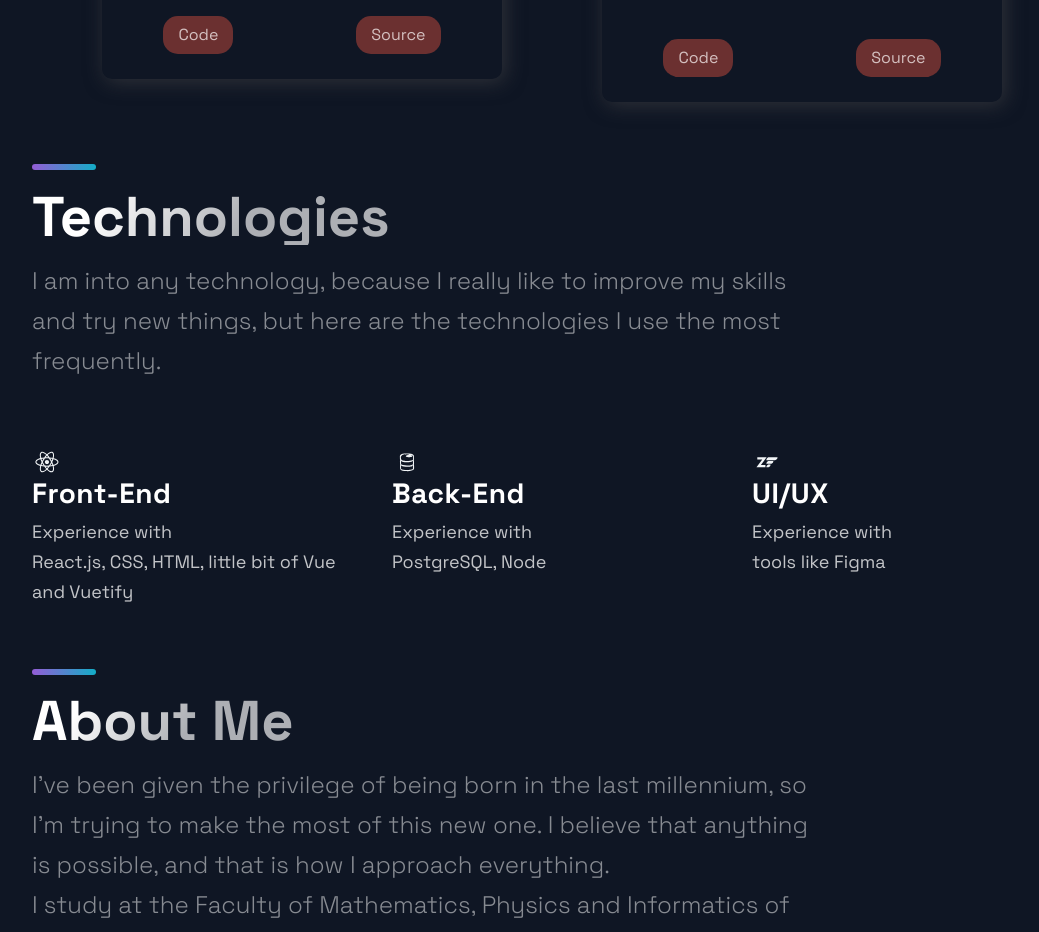
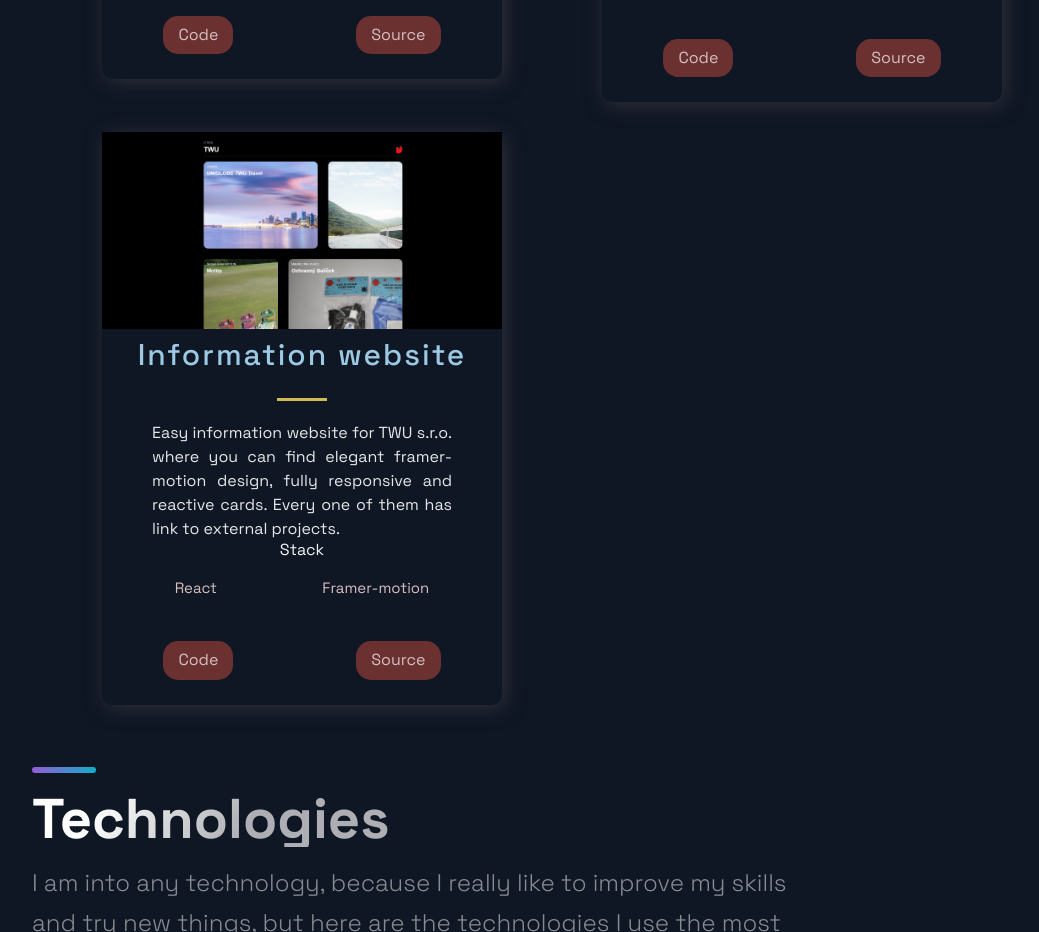
Before and after one commit to Villiss/lukasvilim-portfolio, a Next.js app: page / in a window 1280 px wide. Shown: the part 1400-2332 px from the top of the page, without its empty margins (88-1127 px from the left). Built offline with nearby package versions, Linux system fonts and the light colour scheme.

Commit message:
twu pridany project

```diff
--- a/src/constants/constants.js
+++ b/src/constants/constants.js
@@ -17,6 +17,15 @@ export const projects = [
     visit: 'https://github.com/Villiss/vilimshop',
     id: 1,
   },
+  {
+    title: 'Information website',
+    description:"Easy information website for TWU s.r.o. where you can find elegant framer-motion design, fully responsive and reactive cards. Every one of them has link to external projects.",
+    image: '/images/3.png',
+    tags: ['React', 'Framer-motion'],
+    source: 'https://www.twu.sk/',
+    visit: 'https://github.com/Villiss/twu',
+    id: 2,
+  },
 ];
 
 export const TimeLineData = [
```
Also changed, not shown: public/images/3.png (added).
